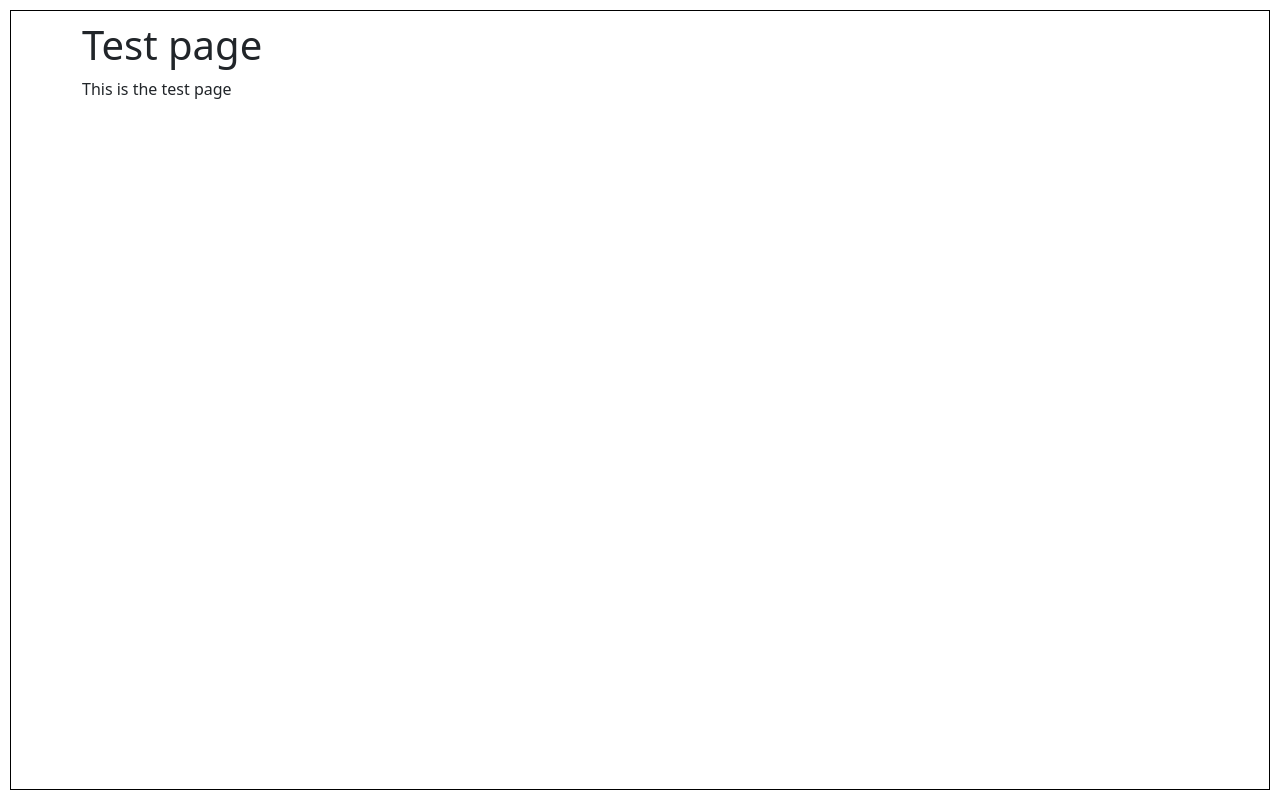
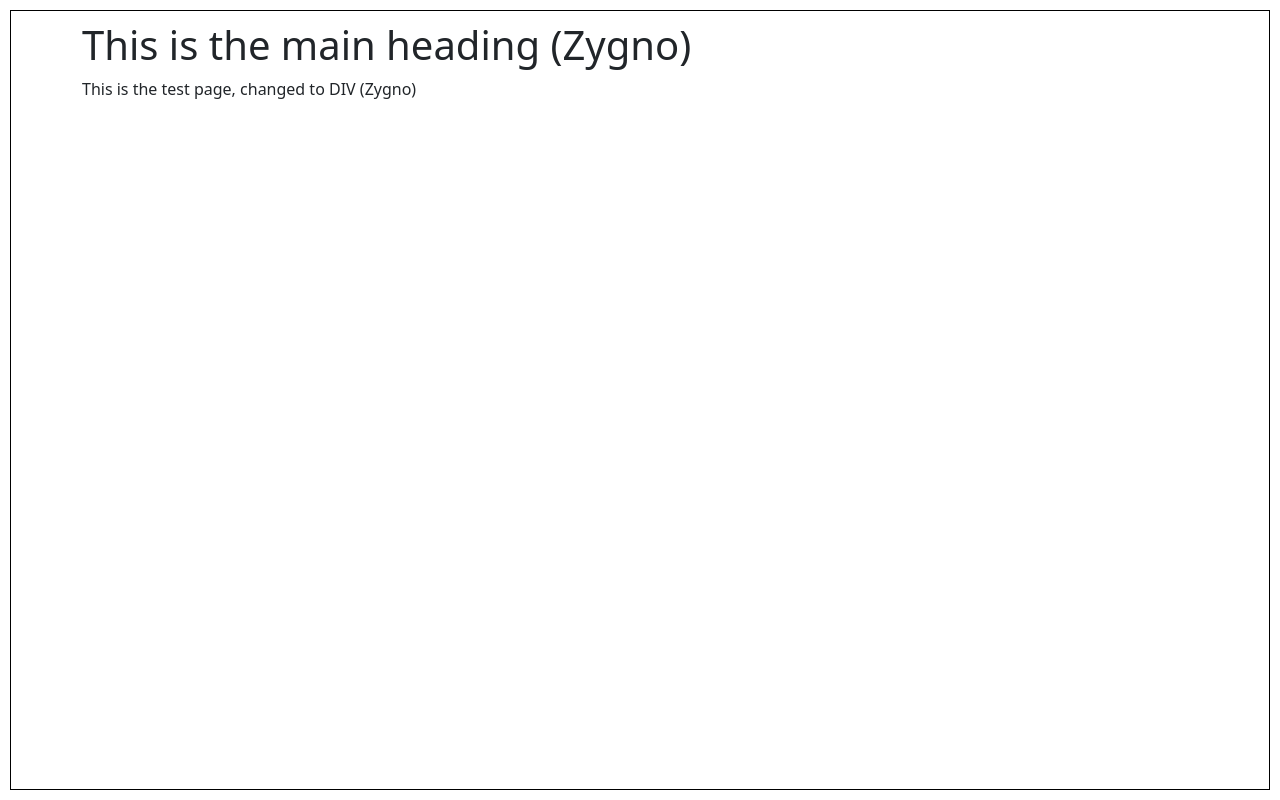
Before and after one commit to Zygno/Training, a plain HTML site: page index.html in a window 1280 px wide. Drawn offline with nearby package versions, Linux system fonts and the light colour scheme.

Commit message:
Update index.html

```diff
--- a/index.html
+++ b/index.html
@@ -8,8 +8,8 @@
 </head>
 <body>
   <div class="container">
-    <h1>Test page</h1>
-    <p>This is the test page</p>
+    <h1>This is the main heading (Zygno)</h1>
+    <div="ingress">This is the test page, changed to DIV (Zygno)</div>
   </div>
 </body>
 <script src="https://cdn.jsdelivr.net/npm/bootstrap@5.0.2/dist/js/bootstrap.bundle.min.js" integrity="sha384-MrcW6ZMFYlzcLA8Nl+NtUVF0sA7MsXsP1UyJoMp4YLEuNSfAP+JcXn/tWtIaxVXM" crossorigin="anonymous"></script>
```
